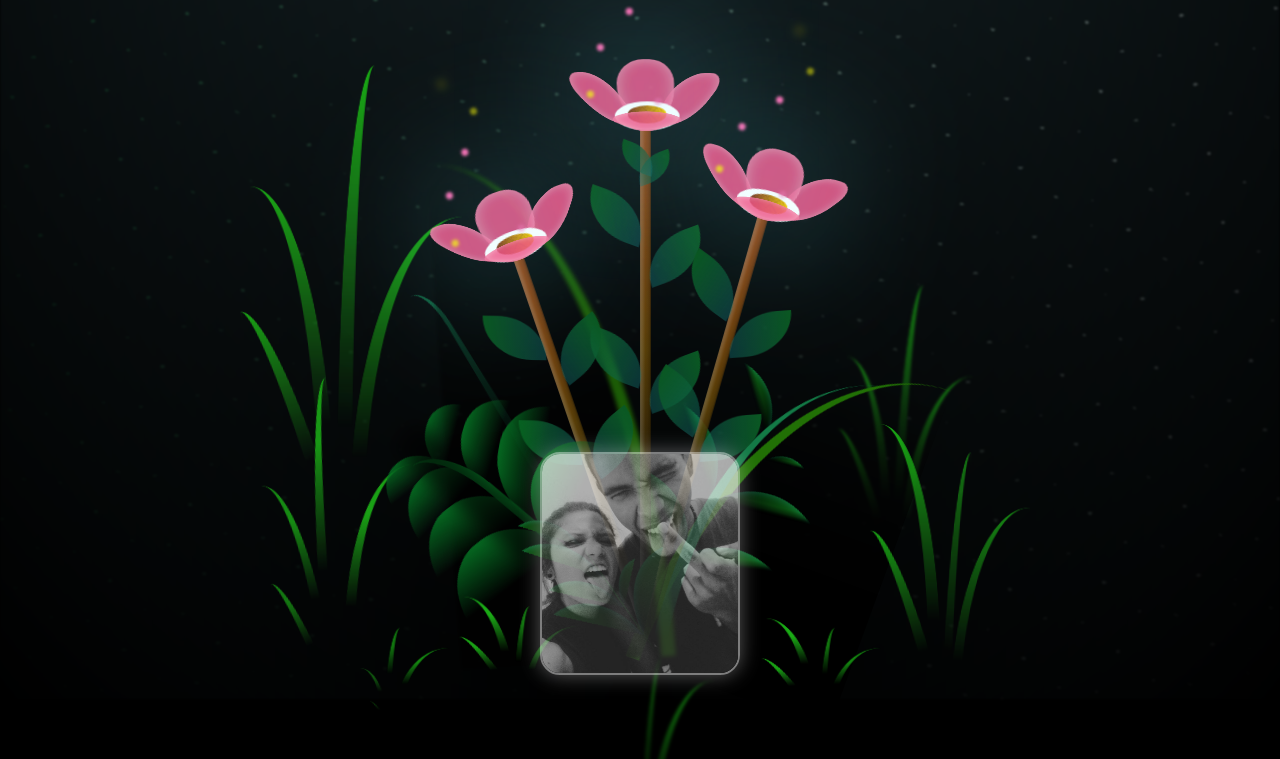
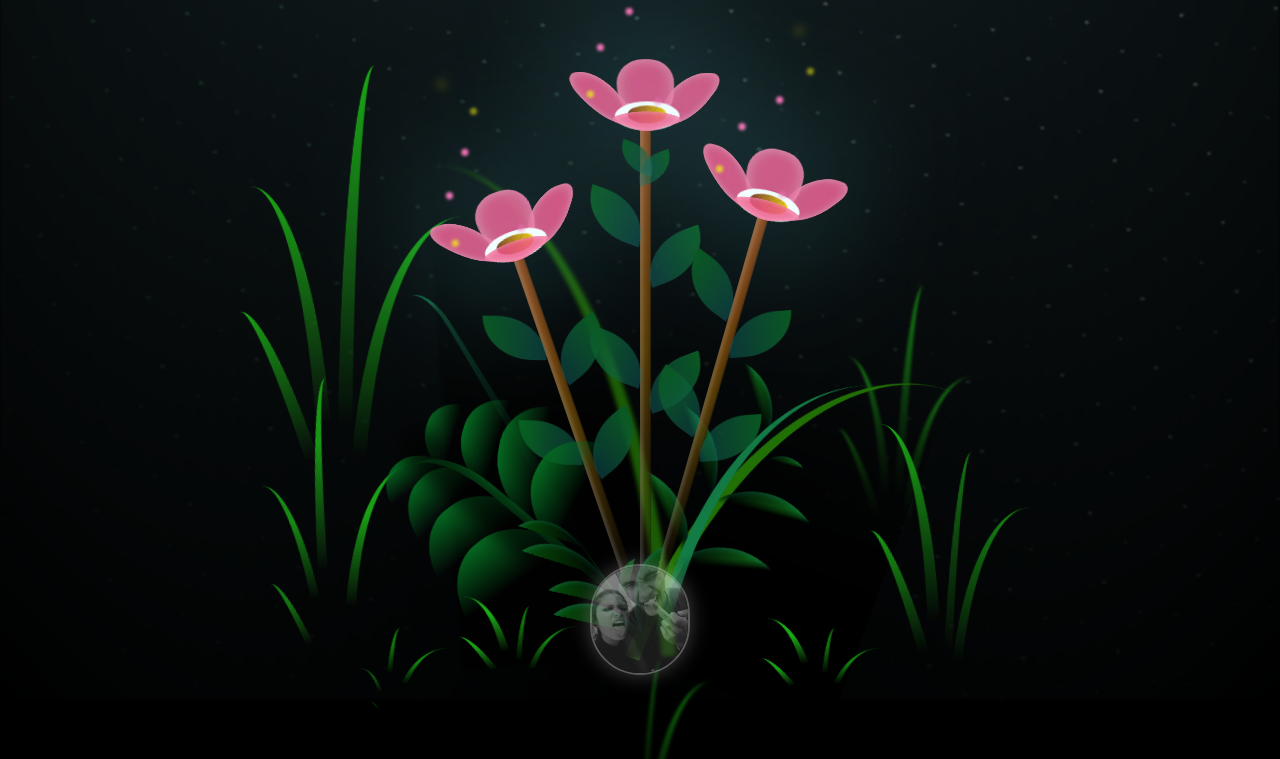
Before and after one commit to RealBel/Dre, a plain HTML site: page index.html in a window 1280 px wide. Shown: the part 101-860 px from the top of the page. Drawn offline with Linux system fonts and the light colour scheme.

Commit message:
LOVE YOU HUN'git add .!

```diff
--- a/main.css
+++ b/main.css
@@ -1370,12 +1370,12 @@ body {
   transform: translateX(-50%);
   z-index: 9999;
   pointer-events: none;
-   opacity: 0.7
+   opacity: 0.5
 }
 
 .photo-overlay img {
-  max-width: 200px;
-  border-radius: 20px;
+  max-width: 100px;
+  border-radius: 100px;
   border: 2px solid rgba(255,255,255,0.7);
   box-shadow: 0 0 20px rgba(255,255,255,0.5);
   opacity: 0;
```
